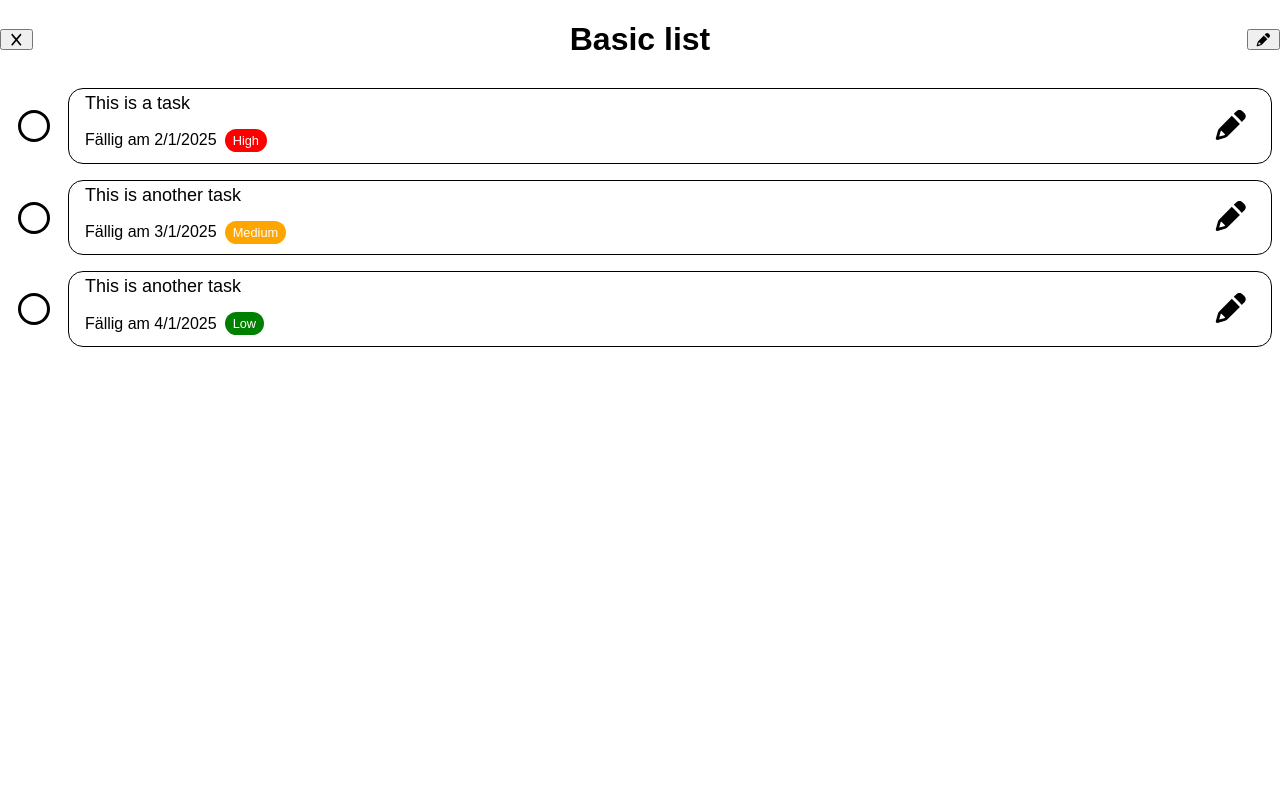
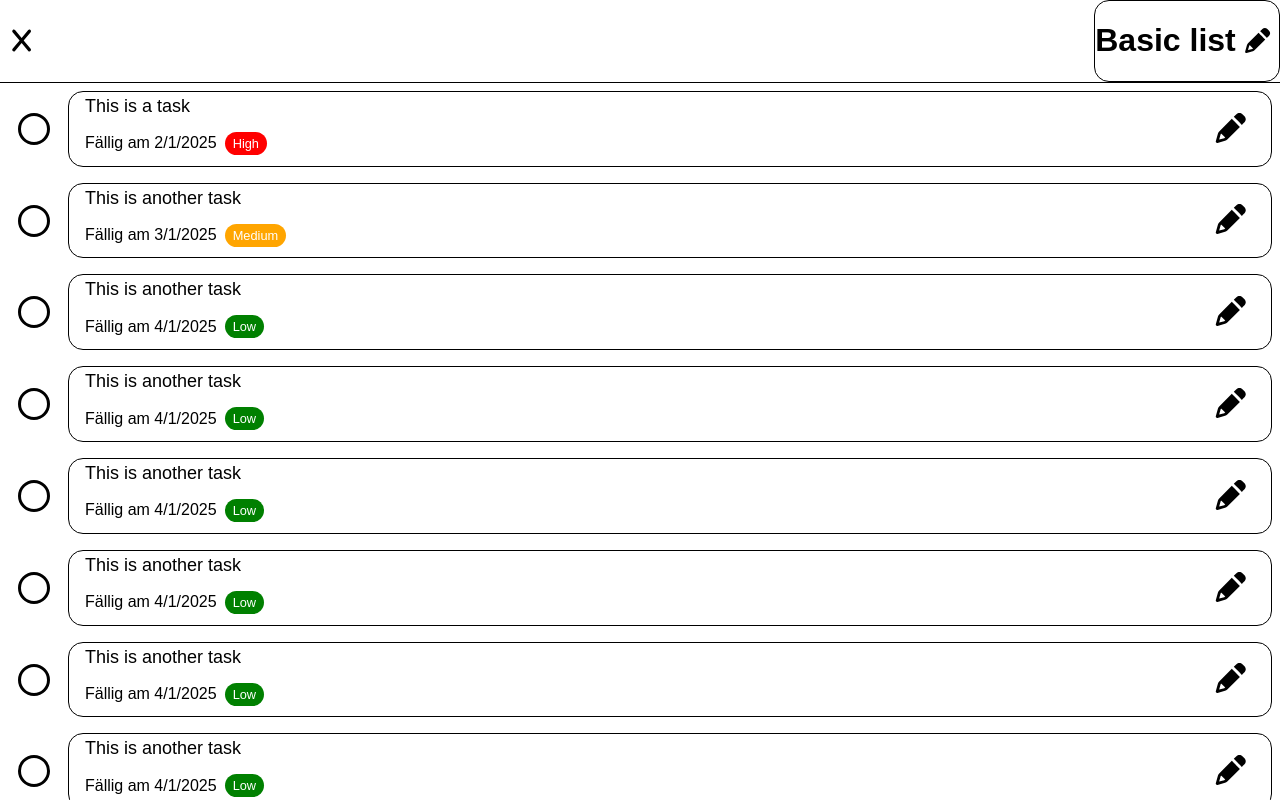
Before and after one commit to keckamreck/backendbanditen, a Next.js app: page /list in a window 1280 px wide. Built offline with nearby package versions, Linux system fonts and the light colour scheme.

Commit message:
working on topBar

```diff
--- a/src/app/_components/TaskCard.module.css
+++ b/src/app/_components/TaskCard.module.css
@@ -1,6 +1,7 @@
 body {
   margin: 0;
 }
+
 .container {
   padding: 0.5em;
   display: flex;
--- a/src/app/_lib/demo.tsx
+++ b/src/app/_lib/demo.tsx
@@ -39,6 +39,114 @@ export function generateTasks(listKey: number) {
       listKey: listKey,
       done: false,
     },
+    {
+      id: 2,
+      title: "This is another task",
+      note: "none",
+      deadline: new Date("2025-04-01"),
+      priority: Priority.Low,
+      listKey: listKey,
+      done: false,
+    },
+    {
+      id: 2,
+      title: "This is another task",
+      note: "none",
+      deadline: new Date("2025-04-01"),
+      priority: Priority.Low,
+      listKey: listKey,
+      done: false,
+    },
+    {
+      id: 2,
+      title: "This is another task",
+      note: "none",
+      deadline: new Date("2025-04-01"),
+      priority: Priority.Low,
+      listKey: listKey,
+      done: false,
+    },
+    {
+      id: 2,
+      title: "This is another task",
+      note: "none",
+      deadline: new Date("2025-04-01"),
+      priority: Priority.Low,
+      listKey: listKey,
+      done: false,
+    },
+    {
+      id: 2,
+      title: "This is another task",
+      note: "none",
+      deadline: new Date("2025-04-01"),
+      priority: Priority.Low,
+      listKey: listKey,
+      done: false,
+    },
+    {
+      id: 2,
+      title: "This is another task",
+      note: "none",
+      deadline: new Date("2025-04-01"),
+      priority: Priority.Low,
+      listKey: listKey,
+      done: false,
+    },
+    {
+      id: 2,
+      title: "This is another task",
+      note: "none",
+      deadline: new Date("2025-04-01"),
+      priority: Priority.Low,
+      listKey: listKey,
+      done: false,
+    },
+    {
+      id: 2,
+      title: "This is another task",
+      note: "none",
+      deadline: new Date("2025-04-01"),
+      priority: Priority.Low,
+      listKey: listKey,
+      done: false,
+    },
+    {
+      id: 2,
+      title: "This is another task",
+      note: "none",
+      deadline: new Date("2025-04-01"),
+      priority: Priority.Low,
+      listKey: listKey,
+      done: false,
+    },
+    {
+      id: 2,
+      title: "This is another task",
+      note: "none",
+      deadline: new Date("2025-04-01"),
+      priority: Priority.Low,
+      listKey: listKey,
+      done: false,
+    },
+    {
+      id: 2,
+      title: "This is another task",
+      note: "none",
+      deadline: new Date("2025-04-01"),
+      priority: Priority.Low,
+      listKey: listKey,
+      done: false,
+    },
+    {
+      id: 2,
+      title: "This is another task",
+      note: "none",
+      deadline: new Date("2025-04-01"),
+      priority: Priority.Low,
+      listKey: listKey,
+      done: false,
+    },
   ];
 
   return tasks;
--- a/src/app/list/page.module.css
+++ b/src/app/list/page.module.css
@@ -1,31 +1,49 @@
+.list {
+  z-index: 100;
+  height: 100vh;
+  overflow-y: auto;
+}
+
 .topBar {
+  background-color: white;
   display: flex;
   flex-direction: row;
   align-items: center;
+  height: min-content;
   justify-content: space-between;
-  gap: 1em;
+  /* gap: 1em; */
+  position: sticky;
+  top: 0;
+  border-bottom: 1px solid black;
 }
 
-.topBar .list {
+.list .topBar .listName {
+  border: 1px solid black;
+  border-radius: 15px;
   display: flex;
-  flex-direction: column;
+  flex-direction: row;
   align-items: stretch;
   align-content: center;
-  border: 1px solid black;
-  border-radius: 15px;
 }
 
-.topBar .list > h1 {
+.list .topBar > h1 {
   font-size: x-large;
   font-weight: normal;
-  margin: 0.5em;
   padding: 0.5em;
   display: inline-block;
   text-align: center;
 }
 
-.topBar .list .buttonEdit {
+.buttonEdit {
   background-color: transparent;
   border: none;
-  font-size: 30px;
+  justify-self: right;
+  font-size: 25px;
 }
+
+.buttonBack {
+  background-color: transparent;
+  border: none;
+  justify-self: left;
+  font-size: 25px;
+}
--- a/src/app/list/page.tsx
+++ b/src/app/list/page.tsx
@@ -18,10 +18,12 @@ function List({ ListId }: { ListId: number }) {
         <button className={styles.buttonBack}>
           <FontAwesomeIcon icon={faX} />
         </button>
-        <h1>{list.title}</h1>
-        <button className={styles.buttonEdit}>
-          <FontAwesomeIcon icon={faPencil} />
-        </button>
+        <div className={styles.listName}>
+          <h1>{list.title}</h1>
+          <button className={styles.buttonEdit}>
+            <FontAwesomeIcon icon={faPencil} />
+          </button>
+        </div>
       </div>
       <div className={styles.tasks}>
         {tasks.map((task) => (
```
